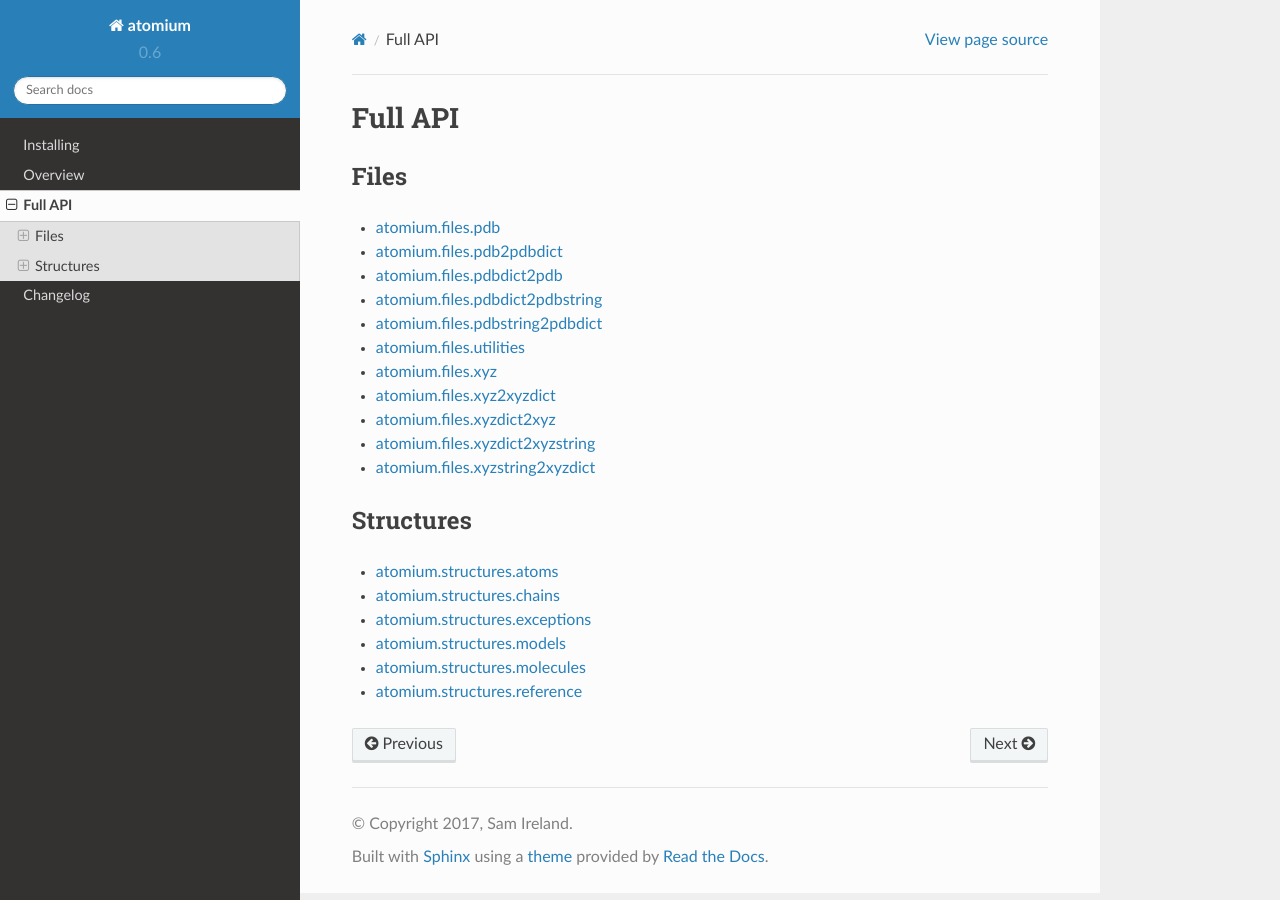
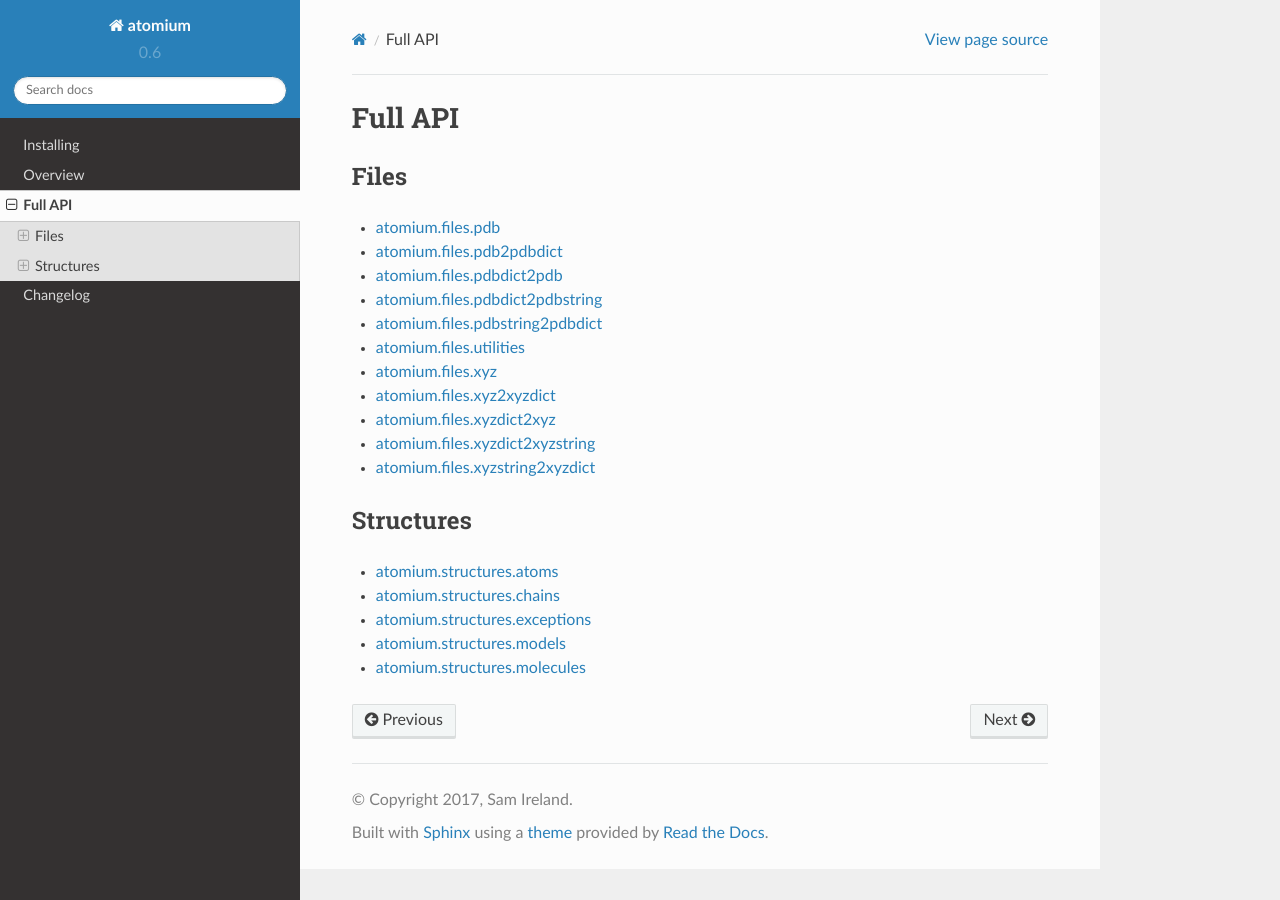
Before and after one commit to samirelanduk/atomium, a Sphinx documentation site: the page built from docs/source/api.rst, in a window 1280 px wide. Built offline with Sphinx 7.4.7 and the Read the Docs theme 2.0.0, drawn with Linux system fonts in a browser that asks for light colours.

Commit message:
Delete empty docs page

```diff
--- a/docs/source/api.rst
+++ b/docs/source/api.rst
@@ -27,4 +27,3 @@
 	api/exceptions
 	api/models
 	api/molecules
-	api/reference
--- a/docs/source/api/reference.rst
+++ /dev/null
@@ -1,6 +0,0 @@
-atomium.structures.reference
-----------------------------
-
-.. automodule:: atomium.structures.reference
-	:members:
-	:inherited-members:
```
